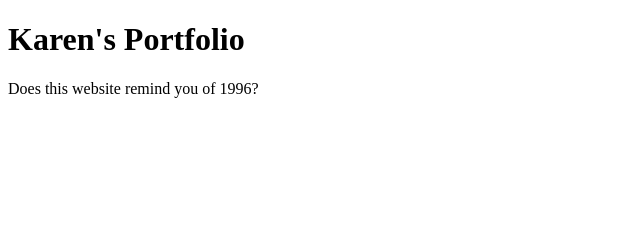
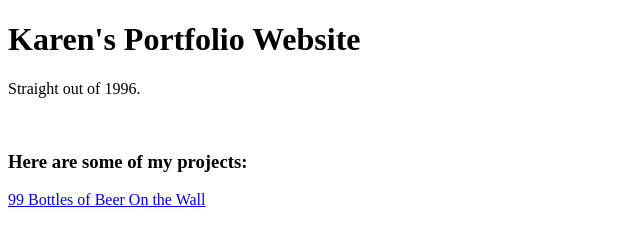
Before and after one commit to karenrcampbell/karenrcampbell.github.io, a plain HTML site: page index.html in a window 1280 px wide. Shown: the whole page, without its empty margins (0-640 px from the left). Drawn offline with Linux system fonts and the light colour scheme.

Commit message:
Update index.html

```diff
--- a/index.html
+++ b/index.html
@@ -7,7 +7,10 @@
     <title>Document</title>
 </head>
 <body>
-    <h1>Karen's Portfolio</h1>
-    <p>Does this website remind you of 1996?</p>
+    <h1>Karen's Portfolio Website</h1>
+    <p>Straight out of 1996.</p>
+    <br>
+    <h3>Here are some of my projects:</h3>
+    <a href="99_bottles.html">99 Bottles of Beer On the Wall</a>
 </body>
 </html>
```
